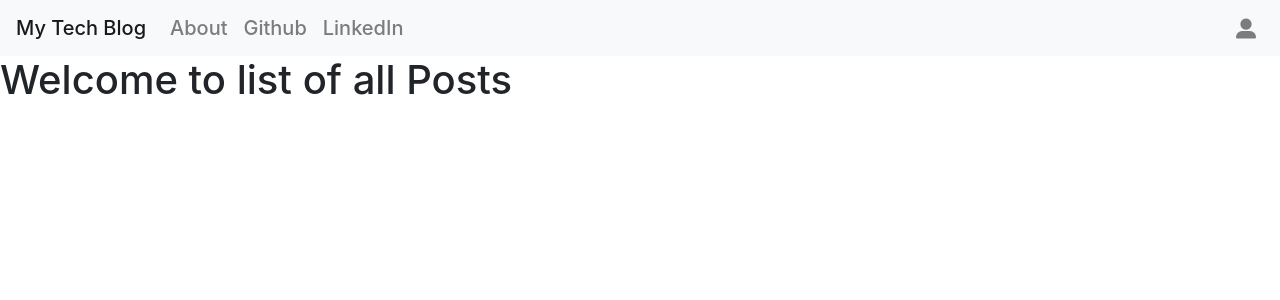
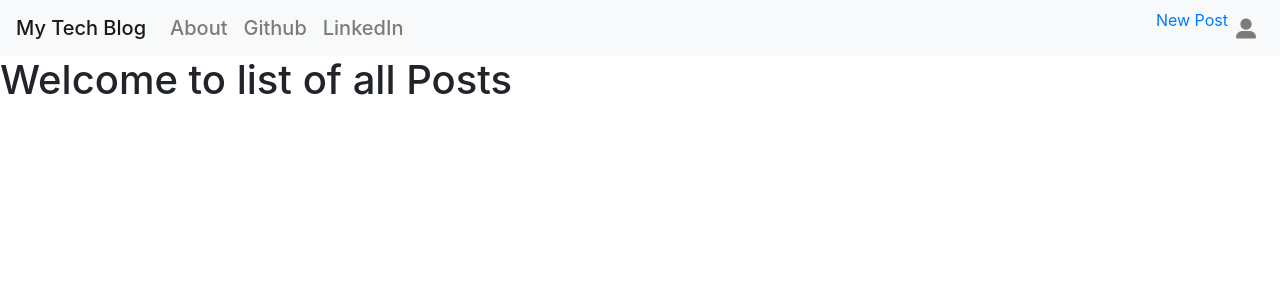
Before and after one commit to nuthanc/django_my_blog, a Django app: page / in a window 1280 px wide. Shown: the top 300 px of the page. Run offline with Django 3.2, Linux system fonts and the light colour scheme; data that the repository does not hold is empty; some libraries are stand-ins or nearby versions.

Commit message:
Correct author in post_detail and New Post link in base.html

```diff
--- a/blog_app/templates/blog_app/post_detail.html
+++ b/blog_app/templates/blog_app/post_detail.html
@@ -4,7 +4,7 @@
     <div class="jumbotron">
     <h1>Post Details</h1>
     <ol>
-        <p>Author: {{post_detail.name}}</p>
+        <p>Author: {{post_detail.author}}</p>
         <p>Title: {{post_detail.title}}</p>
         <p>Text: {{post_detail.text}}</p>
     </ol>
--- a/templates/base.html
+++ b/templates/base.html
@@ -30,6 +30,9 @@
             </ul>
             <ul class="navbar-nav">
                 <li class="nav-item">
+                    <a href="#">New Post</a>
+                </li>
+                <li class="nav-item">
                     <a class="nav-link" href="{% url 'admin:index' %}"><i class="fas fa-user-alt fa-lg"></i></a>
                 </li>
             </ul>
```
Also changed, not shown: README.md.
